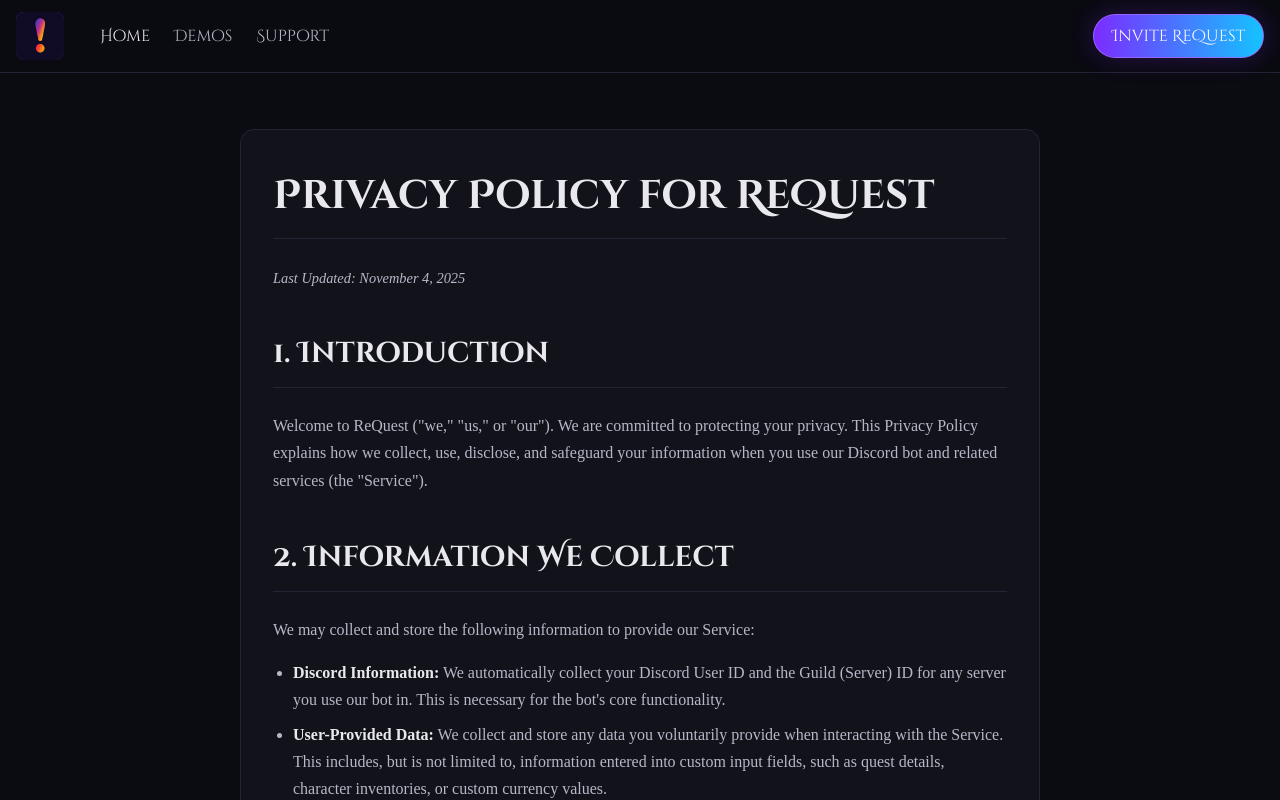
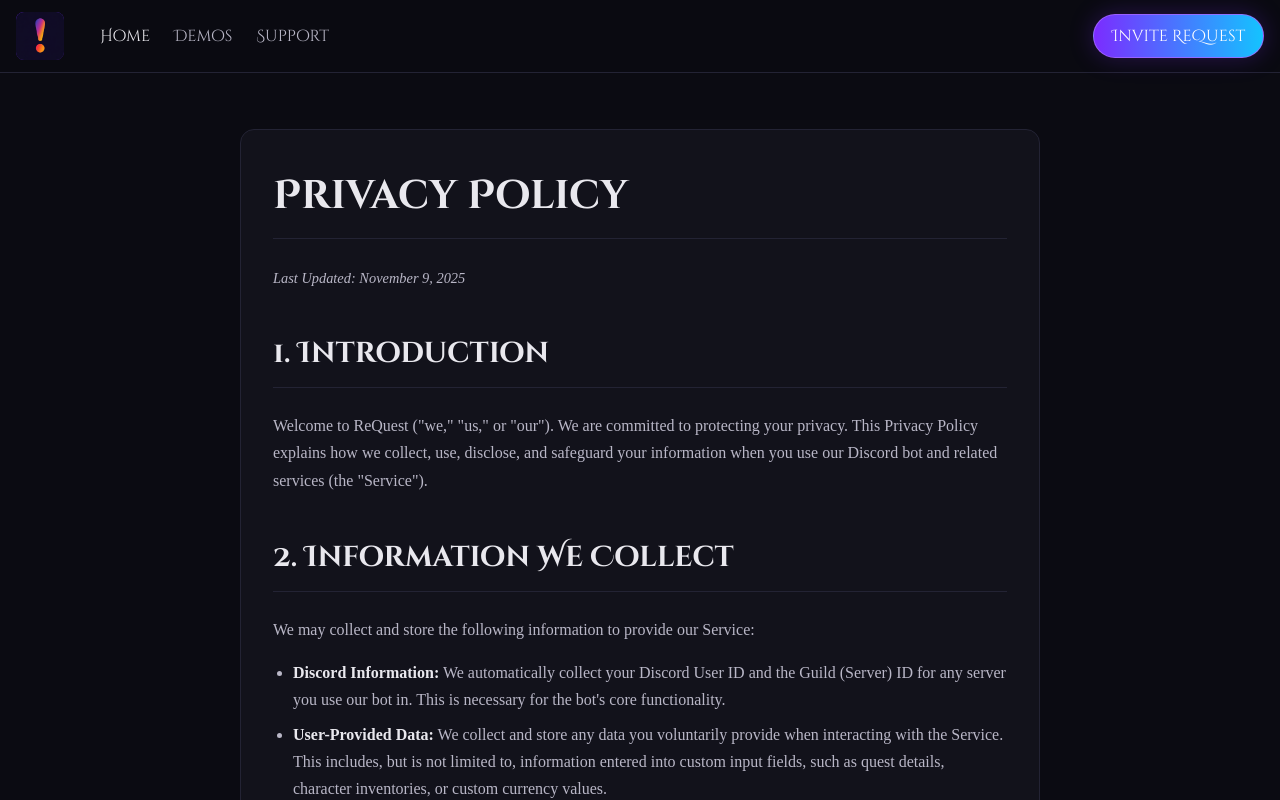
Before and after one commit to Zigmata/request.gg, a SvelteKit app in the folder app/: page /privacy-policy in a window 1280 px wide. Shown: the top 800 px of the page. Built offline with nearby package versions, Linux system fonts and the light colour scheme; a web font is replaced by a local one.

Commit message:
ToS header updates

```diff
--- a/app/src/routes/privacy-policy/+page.svelte
+++ b/app/src/routes/privacy-policy/+page.svelte
@@ -1,6 +1,6 @@
 <div class="policy-container">
-	<h1>Privacy Policy for ReQuest</h1>
-	<p class="last-updated">Last Updated: November 4, 2025</p>
+	<h1>Privacy Policy</h1>
+	<p class="last-updated">Last Updated: November 9, 2025</p>
 
 	<section>
 		<h2>1. Introduction</h2>
--- a/app/src/routes/terms-of-service/+page.svelte
+++ b/app/src/routes/terms-of-service/+page.svelte
@@ -1,6 +1,6 @@
 <div class="policy-container">
-	<h1>Terms of Service for ReQuest</h1>
-	<p class="last-updated">Last Updated: November 4, 2025</p>
+	<h1>Terms of Service</h1>
+	<p class="last-updated">Last Updated: November 9, 2025</p>
 
 	<section>
 		<h2>1. Acceptance of Terms</h2>
```
